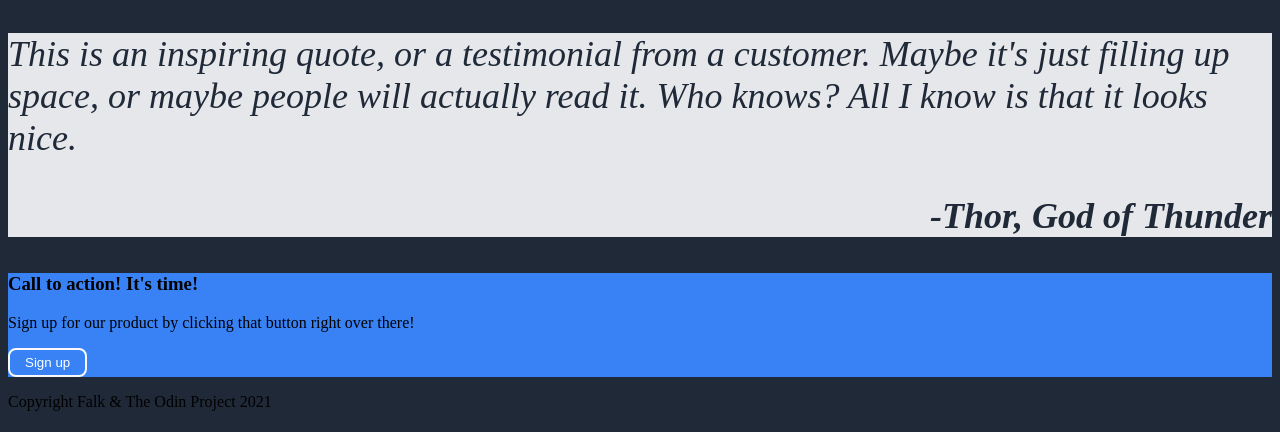
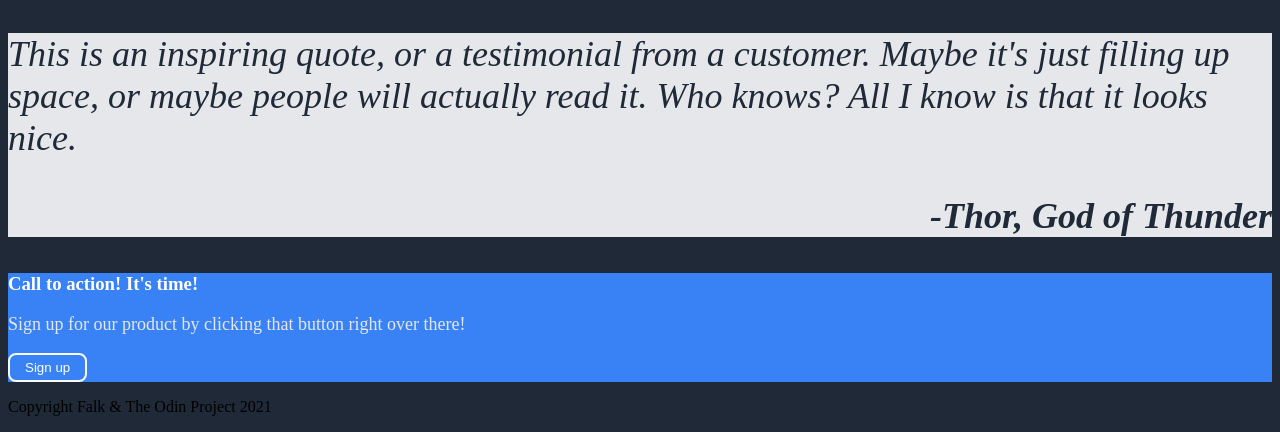
Before and after one commit to falk234/odin_landing_page, a plain HTML site: page index.html in a window 1280 px wide. Shown: the part 716-1148 px from the top of the page. Drawn offline with Linux system fonts and the light colour scheme.

Commit message:
Add style for call_to_action  section

```diff
--- a/styles.css
+++ b/styles.css
@@ -24,7 +24,8 @@ body{
 }
 
 .header-links,
-.headline_left > p{
+.headline_left > p,
+.call_to_action p{
     font-size: 18px;
     color: #E5E7EB;
 }
@@ -60,3 +61,7 @@ h2{
     font-weight: 900;
     color: #1F2937;
 }
+
+h3{
+    color: white;
+}
```
